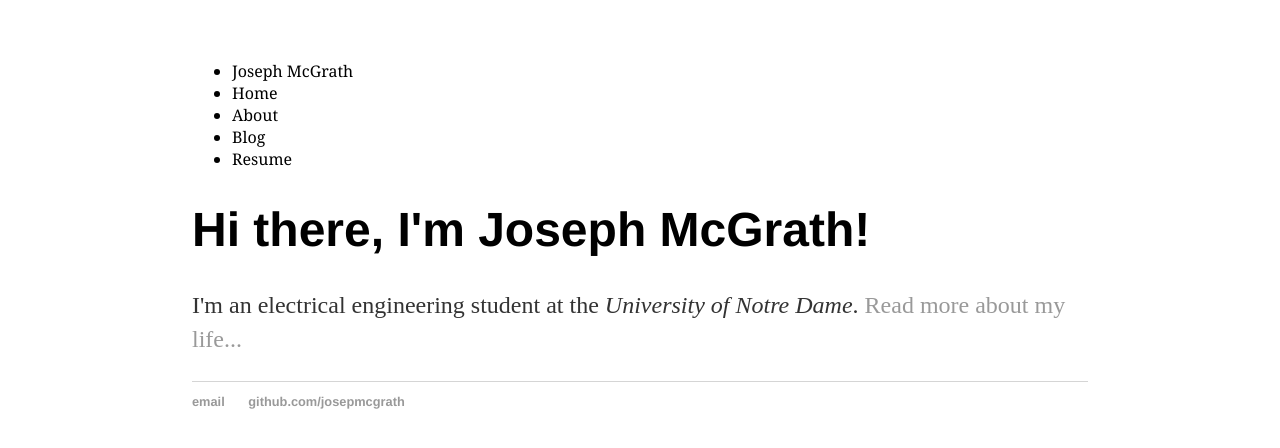
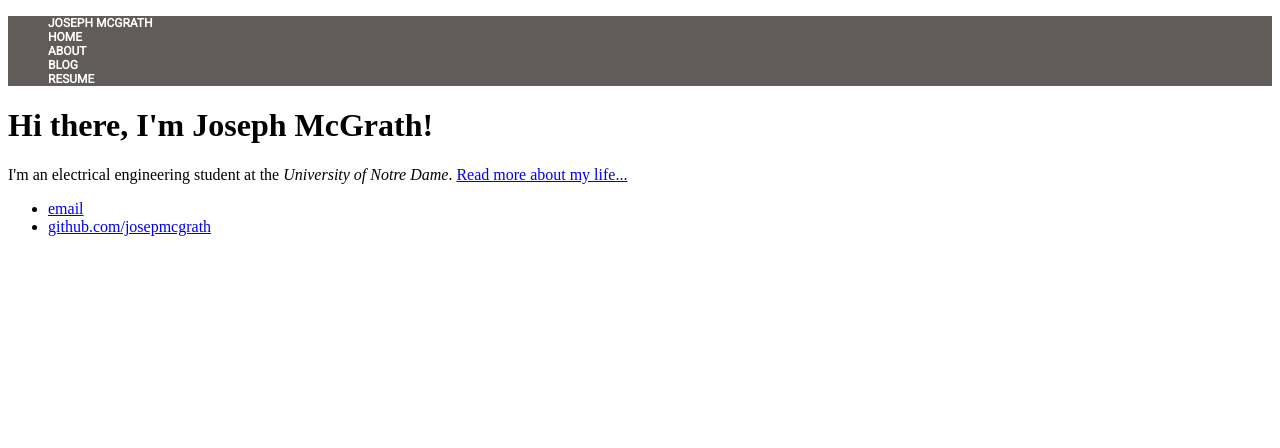
Before and after one commit to josepmcgrath/josepmcgrath.github.io, a Jekyll site: the page built from index.html, in a window 1280 px wide. Shown: the top 448 px of the page. Built offline with Jekyll 4.4.1, drawn with Linux system fonts in a browser that asks for light colours.

Commit message:
Update main.css

```diff
--- a/css/main.css
+++ b/css/main.css
@@ -1,48 +1,21 @@
-body {
-    margin: 60px auto;
-    width: 70%;
-}
-nav ul, footer ul {
-    font-family:'Helvetica', 'Arial', 'Sans-Serif';
-    padding: 0px;
-    list-style: none;
-    font-weight: bold;
-}
-nav ul li, footer ul li {
-    display: inline;
-    margin-right: 20px;
-}
-a {
-    text-decoration: none;
-    color: #999;
-}
-a:hover {
-    text-decoration: underline;
-}
-h1 {
-    font-size: 3em;
-    font-family:'Helvetica', 'Arial', 'Sans-Serif';
-}
-p {
-    font-size: 1.5em;
-    line-height: 1.4em;
-    color: #333;
-}
-footer {
-    border-top: 1px solid #d5d5d5;
-    font-size: .8em;
+.header  {
+    positon: fixed;
+    background-color: #615B5A;
 }
 
-ul.posts {
-    margin: 20px auto 40px;
-    font-size: 1.5em;
+.container {
+    max-width: 940px;
 }
 
-ul.posts li {
-    list-style: none;
+.nav {
+    list-style-type: none;
 }
 
-.header  {
-    positon: fixed;
-    font-family: Georgia, serif;
+.nav li {
+    color: #FFF;
+    /*display: inline;*/
+    font-family: 'Roboto';
+    font-weight: 600;
+    font-size: 12px;
+    text-transform: uppercase;
 }
```
